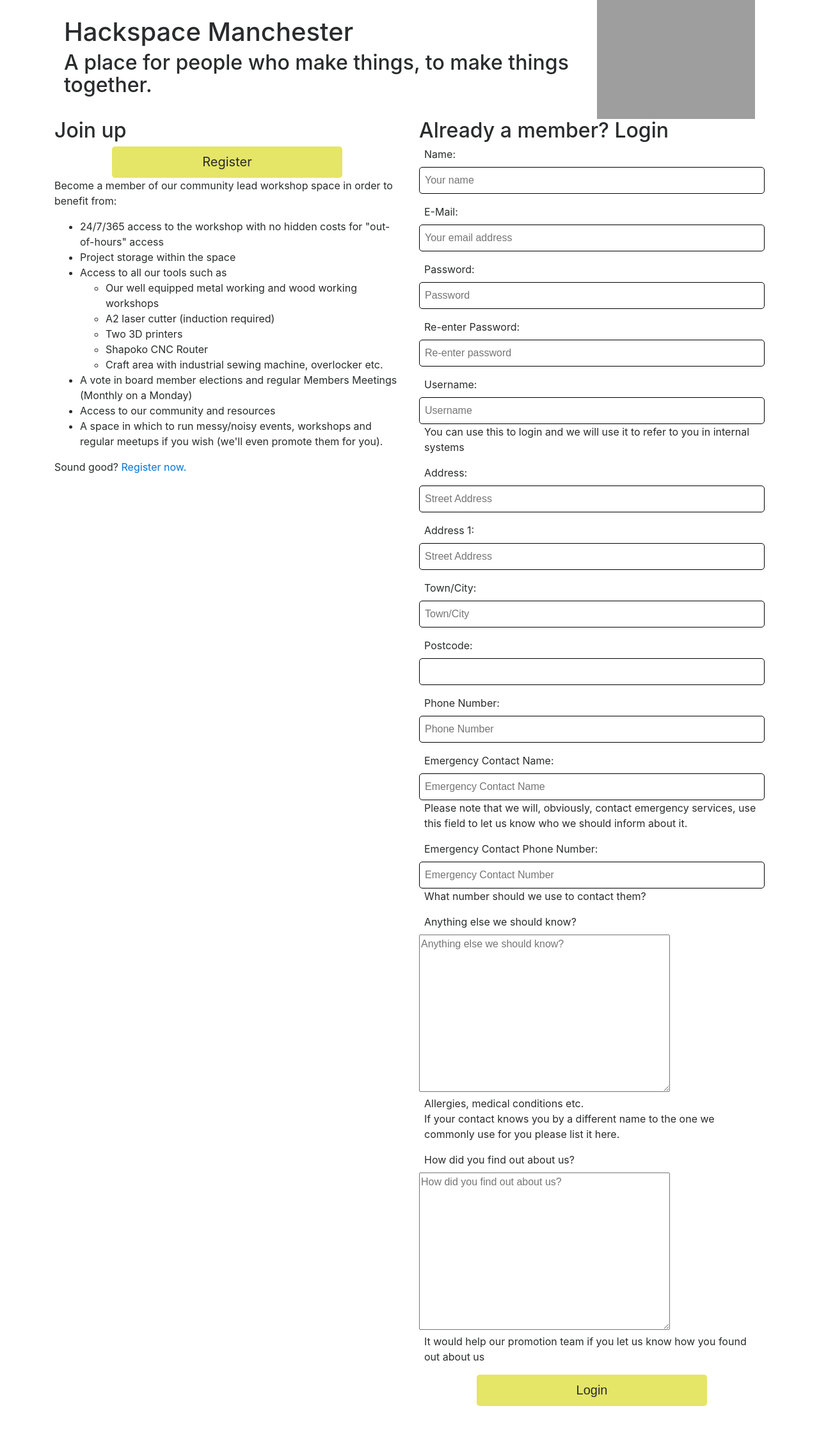
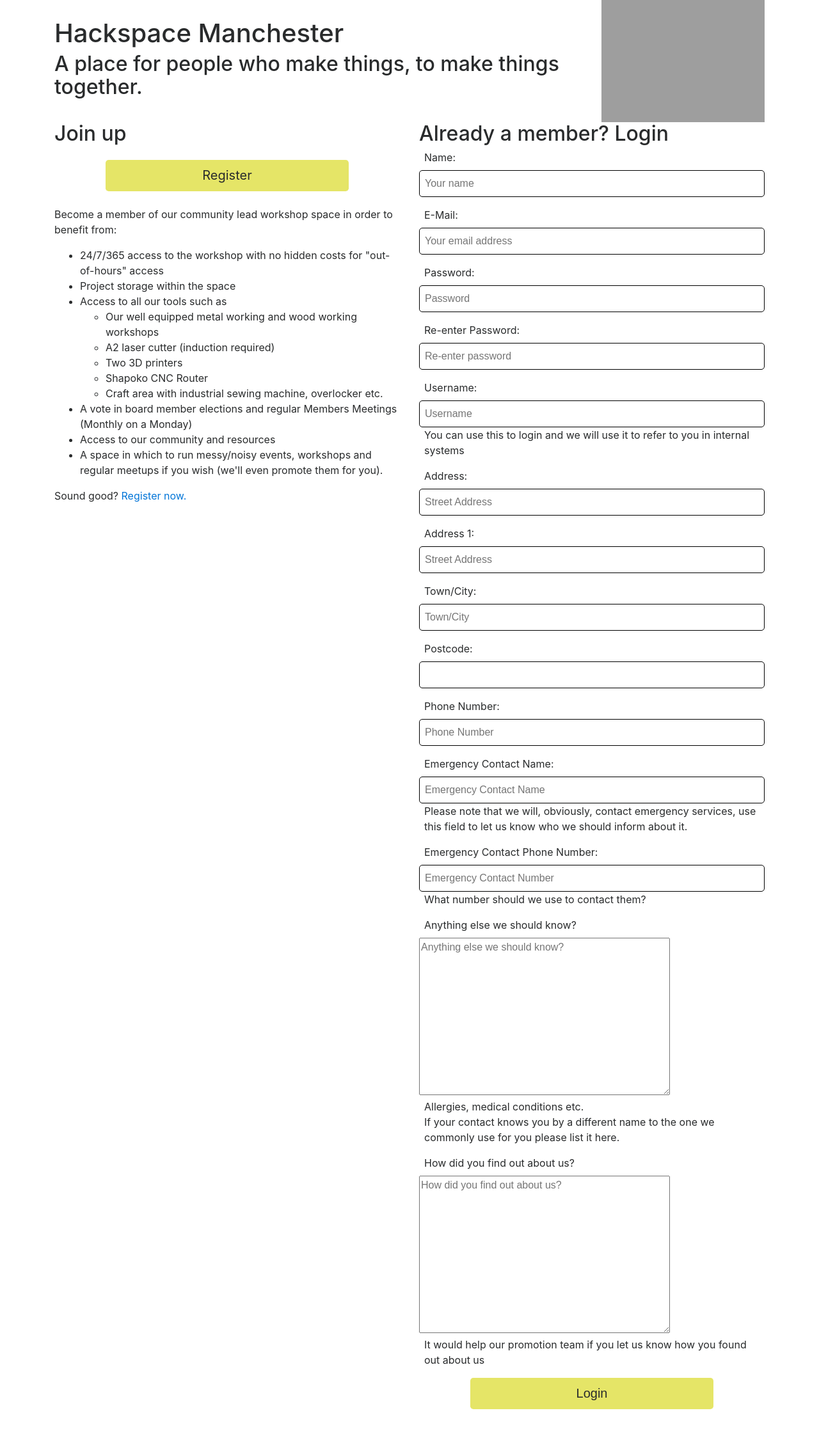
Before and after one commit to HACManchester/MCP, a Django app: template templates/user_auth/index.htm in a window 1280 px wide. Shown: the whole page at 64% size. Before the commit the page ends 2198 px from the top, so only its background shows below. Run offline with Django 3.2, Linux system fonts and the light colour scheme; the template is opened without the code that fills it: values that come from a table or form of the project are taken from there, others are empty; parts of the project's set-up code (start-up, migrations or seed data) failed here and were passed over; some libraries are stand-ins or nearby versions; grey boxes are pictures that could not be loaded.

Commit message:
stuff I did last time

```diff
--- a/mcp/settings.py
+++ b/mcp/settings.py
@@ -177,8 +177,8 @@ AUTHENTICATION_BACKENDS = (
 )
 
 # Where can a user log in?
-LOGIN_URL = '/login/'
-LOGIN_REDIRECT_URL = '/'
+LOGIN_URL = '/'
+LOGIN_REDIRECT_URL = '/test'
 
 LOGGING = {
     'version': 1,
--- a/static/sass/style.scss
+++ b/static/sass/style.scss
@@ -17,19 +17,26 @@ body {
   padding-bottom: 2rem;
   div {
     padding: 1em 0;
-    label, span {
+    position: relative;
+    span {
       display: block;
       padding-left: 0.5em;
+      padding-top: 1em;
+    }
+    label {
+      padding-left: 0.5em;
+      position: absolute;
+      top: 0;
+      left: 0;
+      display: none;
     }
     input, textarea, select {
+      margin-top: 1rem;
       display: block;
       width: 100%;
       border: 1px solid;
       padding: 0.5em;
       border-radius: 5px;
-    }
-    span {
-      padding-top: 1em;
     }
     select {
       height: 1.5em !important;
--- /dev/null
+++ b/static/scripts-min.js
@@ -0,0 +1 @@
+$(function(){$("form").find("input").keyup(function(f){var a=f.target.id;""===$("#"+a).val()?$('label[for="'+a+'"]').fadeOut("fast"):$('label[for="'+a+'"]').fadeIn("fast")})});
--- a/static/style-min.css
+++ b/static/style-min.css
@@ -1 +1 @@
-body{padding-bottom:2em}.btn-secondary{background-color:#e5e567;border:none}#header-logo,header div{display:inline-block}#signup-form{padding-bottom:2rem}#signup-form div{padding:1em 0}#signup-form div label,#signup-form div span{display:block;padding-left:0.5em}#signup-form div input,#signup-form div textarea,#signup-form div select{display:block;width:100%;border:1px solid;padding:0.5em;border-radius:5px}#signup-form div span{padding-top:1em}#signup-form div select{height:1.5em !important;line-height:1.5 !important}#signup-form div p{padding:0.5rem 0.5rem;font-size:0.75em}#login_form p label,#login_form p span{display:block;padding-left:0.5em}#login_form p input{display:block;width:100%;border:1px solid;padding:0.5em;border-radius:5px}
+body{padding-bottom:2em}.btn-secondary{background-color:#e5e567;border:none}#header-logo,header div{display:inline-block}#signup-form{padding-bottom:2rem}#signup-form div{padding:1em 0;position:relative}#signup-form div span{display:block;padding-left:0.5em;padding-top:1em}#signup-form div label{padding-left:0.5em;position:absolute;top:0;display:none}#signup-form div input,#signup-form div textarea,#signup-form div select{margin-top:1rem;display:block;width:100%;border:1px solid;padding:0.5em;border-radius:5px}#signup-form div select{height:1.5em !important;line-height:1.5 !important}#signup-form div p{padding:0.5rem 0.5rem;font-size:0.75em}#login_form p label,#login_form p span{display:block;padding-left:0.5em}#login_form p input{display:block;width:100%;border:1px solid;padding:0.5em;border-radius:5px}
--- a/static/style.css
+++ b/static/style.css
@@ -11,18 +11,25 @@ body {
 #signup-form {
   padding-bottom: 2rem; }
   #signup-form div {
-    padding: 1em 0; }
-    #signup-form div label, #signup-form div span {
+    padding: 1em 0;
+    position: relative; }
+    #signup-form div span {
       display: block;
-      padding-left: 0.5em; }
+      padding-left: 0.5em;
+      padding-top: 1em; }
+    #signup-form div label {
+      padding-left: 0.5em;
+      position: absolute;
+      top: 0;
+      left: 0;
+      display: none; }
     #signup-form div input, #signup-form div textarea, #signup-form div select {
+      margin-top: 1rem;
       display: block;
       width: 100%;
       border: 1px solid;
       padding: 0.5em;
       border-radius: 5px; }
-    #signup-form div span {
-      padding-top: 1em; }
     #signup-form div select {
       height: 1.5em !important;
       line-height: 1.5 !important; }
--- a/templates/base.htm
+++ b/templates/base.htm
@@ -6,6 +6,10 @@
     <meta charset="utf-8">
     <meta http-equiv="X-UA-Compatible" content="IE=edge">
     <meta name="viewport" content="width=device-width, initial-scale=1">
+    <script
+        src="https://code.jquery.com/jquery-3.2.1.min.js"
+        integrity="sha256-hwg4gsxgFZhOsEEamdOYGBf13FyQuiTwlAQgxVSNgt4="
+        crossorigin="anonymous"></script>
 {#  googlefonts #}
     <link href="https://fonts.googleapis.com/css?family=Roboto+Condensed:300,300i,400,400i" rel="stylesheet">
 {#    bootstrap #}
@@ -14,7 +18,9 @@
 {#    font awesome #}
     <script src="https://use.fontawesome.com/96d106795d.js"></script>
 {#    custom css #}
-    <link rel="stylesheet" href="{% static "style.css" %}">
+    <link rel="stylesheet" href="{% static 'style-min.css' %}">
+{#    custom jQuery #}
+    <script src="{% static 'scripts-min.js' %}"></script>
     {% block head %}
     <title>HacMan {% if title %} - {% block title %}{% endblock %} {% endif %}</title>
     {% endblock %}
@@ -27,13 +33,15 @@
 </head>
 
 <body class="container">
-    <header class="d-flex align-items-center    ">
+    <header class="row justify-content-center align-items-center">
       {% block header %}
-          <div class="col-lg-9">
+          <div class="col-sm col-lg-3 text-center flex-md-last">
+            <img id="header-logo" class="img-fluid" src="https://hacman.org.uk/wp-content/uploads/2013/11/hackspace-black1.png">
+          </div>
+          <div class="col-sm col-lg-9 hidden-sm-down">
               <h1>Hackspace Manchester</h1>
               <h2>A place for people who make things, to make things together.</h2>
           </div>
-          <img id="header-logo" class="col-lg-3 ml-auto" src="https://hacman.org.uk/wp-content/uploads/2013/11/hackspace-black1.png">
       {% endblock %}
     </header>
 
--- a/templates/user_auth/index.htm
+++ b/templates/user_auth/index.htm
@@ -2,9 +2,17 @@
 
 {% block content %}
 <div class="row">
+     <div class="col-md flex-md-last" id="login_form">
+         <h2><span class="hidden-sm-down">Already a member?</span> Login</h2>
+        <form method="post">
+        {% csrf_token %}
+        {{ form.as_p }}
+          <div class="row justify-content-center"><button class="btn btn-secondary btn-lg col-8 mb-4" type="submit">Login</button></div>
+        </form>
+    </div>
     <div class="col-md" id="signup">
         <h2>Join up</h2>
-        <a class="btn btn-secondary btn-lg col-8 offset-md-2" href="/register">Register</a>
+        <div class="row justify-content-center my-4"><a class="btn btn-secondary btn-lg col-8" href="/register">Register</a></div>
         <p>Become a member of our community lead workshop space in order to benefit from:</p>
         <ul>
             <li>24/7/365 access to the workshop with no hidden costs for "out-of-hours" access</li>
@@ -23,13 +31,5 @@
 
         <p>Sound good? <a href="/register">Register now.</a></p>
     </div>
-    <div class="col-md" id="login_form">
-      <h2>Already a member? Login</h2>
-      <form method="post">
-        {% csrf_token %}
-        {{ form.as_p }}
-        <button class="btn btn-secondary btn-lg col-8 offset-md-2" type="submit">Login</button>
-      </form>
-    </div>
 </div>
 {% endblock %}
--- a/user_auth/views.py
+++ b/user_auth/views.py
@@ -6,7 +6,10 @@ from django.contrib.auth.decorators import login_required
 
 
 def index(request):
+    # TODO: if loogged out render this
     return render(request, 'user_auth/index.htm')
+    # TODO: if logged in render dashboard
+
 
 def register(request):
     if request.method == 'POST':
```
Also changed, not shown: static/sass/style.css (+12 -5 lines), static/scripts.js (added, +11 -0 lines), 1 other file.
